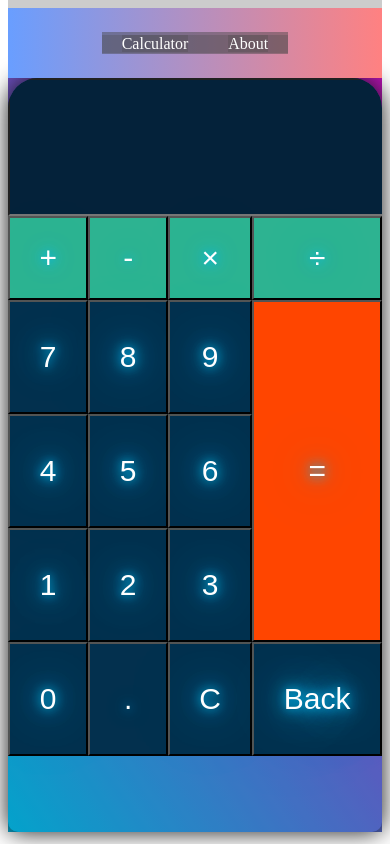
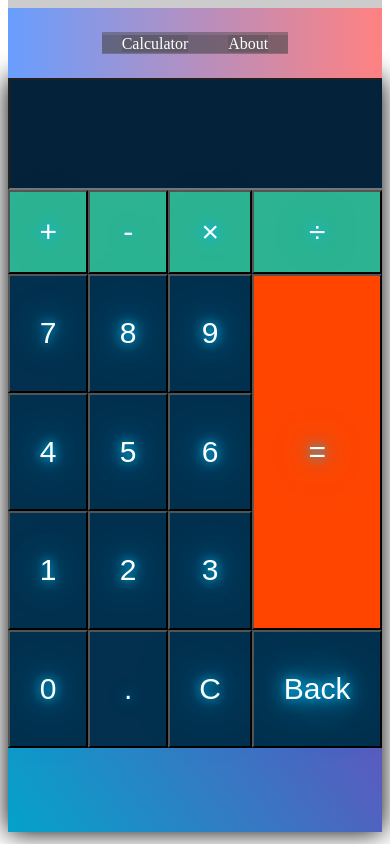
Before and after one commit to VinceSaykao/HedgeServ-Calculator, an Angular app in the folder HedgeServ-Calculator-Project/: page / in a window 390 px wide. Built offline with nearby package versions, Linux system fonts and the light colour scheme.

Commit message:
updated responsive css

```diff
--- a/HedgeServ-Calculator-Project/src/app/app.component.css
+++ b/HedgeServ-Calculator-Project/src/app/app.component.css
@@ -1,11 +1,11 @@
 
 
 body, html {
+  margin: 0;
+  padding: 0;
   background-image: linear-gradient(236deg, #f008dc, #04cbfd);
   height: 100%;
   width: 100%;
-  padding: 0;
-  margin: 0;
 }
 
 header {
--- a/HedgeServ-Calculator-Project/src/app/components/calculator/calculator.component.css
+++ b/HedgeServ-Calculator-Project/src/app/components/calculator/calculator.component.css
@@ -1,3 +1,4 @@
+
 .container {
 
       height: 100vh;
@@ -17,9 +18,7 @@
     box-shadow: 0 0 25px 0 rgb(23, 23, 23);
     border-radius: 30px 30px 10px 10px;
     overflow: hidden;
-    height: 100vh;
-    width: 60%;
-    object-fit: contain;
+    width: 50%;
     /* width: 100%; */
     object-fit: contain;
     margin-top: 90px;
@@ -31,7 +30,7 @@
   .calculator_display {
     background-color: rgb(4, 34, 58);
     color: white;
-    width: 95%;
+    width: 97%;
     height: 13vh;
     padding: 0.75rem 1rem;
     text-align: right;
@@ -149,21 +148,132 @@
   @media screen and (max-width: 1000px) {
 
     .calculator {
-      box-shadow: 0 0 25px 0 rgb(23, 23, 23);
-      border-radius: 30px 30px 10px 10px;
-      overflow: hidden;
+      box-shadow: 0 0 25px 0 rgb(0, 0, 0);
       height: 100%;
-
       width: 100%;
-      object-fit: contain;
+      border-radius: 0px;
       /* position: sticky; */
 
     }
 
-    .calculator__keys,
+
+  .calculator_display {
+    background-color: rgb(4, 34, 58);
+    color: white;
+    width: 95%;
+    height: 10vh;
+    padding: 0.75rem 1rem;
+    margin: 0;
+    text-align: right;
+    font-size: 60px;
+  }
+
+
+  .calculator_keys {
+    background: black;
+    display: grid;
+    grid-template-columns: repeat(4, auto);
+    grid-template-areas:
+      ". . . ."
+      "seven eight nine equal"
+      "four five six equal"
+      "one two three equal"
+      "zero decimal clear back";
+  }
+
+  .calculator__keys,
   button {
     border-radius: 1px;
     font-size: 30px;
+
+    color: #fff;
+    text-shadow: 0 0 10px #03bcf4, 0 0 20px #03bcf4, 0 0 40px #03bcf4,
+      0 0 80px #03bcf4, 0 0 160px #03bcf4;
+  }
+
+  [data-key="1"] {
+    grid-area: one;
+  }
+
+  [data-key="2"] {
+    grid-area: two;
+  }
+
+  [data-key="3"] {
+    grid-area: three;
+  }
+
+  [data-key="4"] {
+    grid-area: four;
+  }
+
+  [data-key="5"] {
+    grid-area: five;
+  }
+
+  [data-key="6"] {
+    grid-area: six;
+  }
+
+  [data-key="7"] {
+    grid-area: seven;
+  }
+
+  [data-key="8"] {
+    grid-area: eight;
+  }
+
+  [data-key="9"] {
+    grid-area: nine;
+  }
+
+  [data-key="0"] {
+    grid-area: zero;
+  }
+  .decimal {
+    grid-area: decimal;
+  }
+
+  .back {
+    grid-area: back;
+  }
+  .clear {
+    grid-area: clear;
+  }
+
+  [data-key="equal"] {
+    grid-area: equal;
+    background-color: orangered;
+  }
+
+  [data-key="equal"]:active {
+    background-color: #fff;
+  }
+
+  [data-type="operator"] {
+    background: rgb(45, 179, 145);
+    line-height: 50px;
+  }
+
+  [data-type="number"],
+  [data-type="clear"],
+  [data-type="back"]
+  {
+    background: rgb(3, 48, 78);
+  }
+
+  [data-type="operator"]:active,
+  [data-type="number"]:active,
+  [data-type="clear"]:active {
+    background: #fff;
+  }
+
+  [data-state="selected"] {
+    background: grey;
+  }
+  button {
+    padding: 15px 15px;
+    line-height: 10vh;
   }
 
   }
--- a/HedgeServ-Calculator-Project/src/app/components/nav/nav.component.css
+++ b/HedgeServ-Calculator-Project/src/app/components/nav/nav.component.css
@@ -34,6 +34,8 @@ li, a, button {
     color: blue;
 }
 
+
+
 /* button {
     padding: 0px 25px;
     background: yellow;
```
